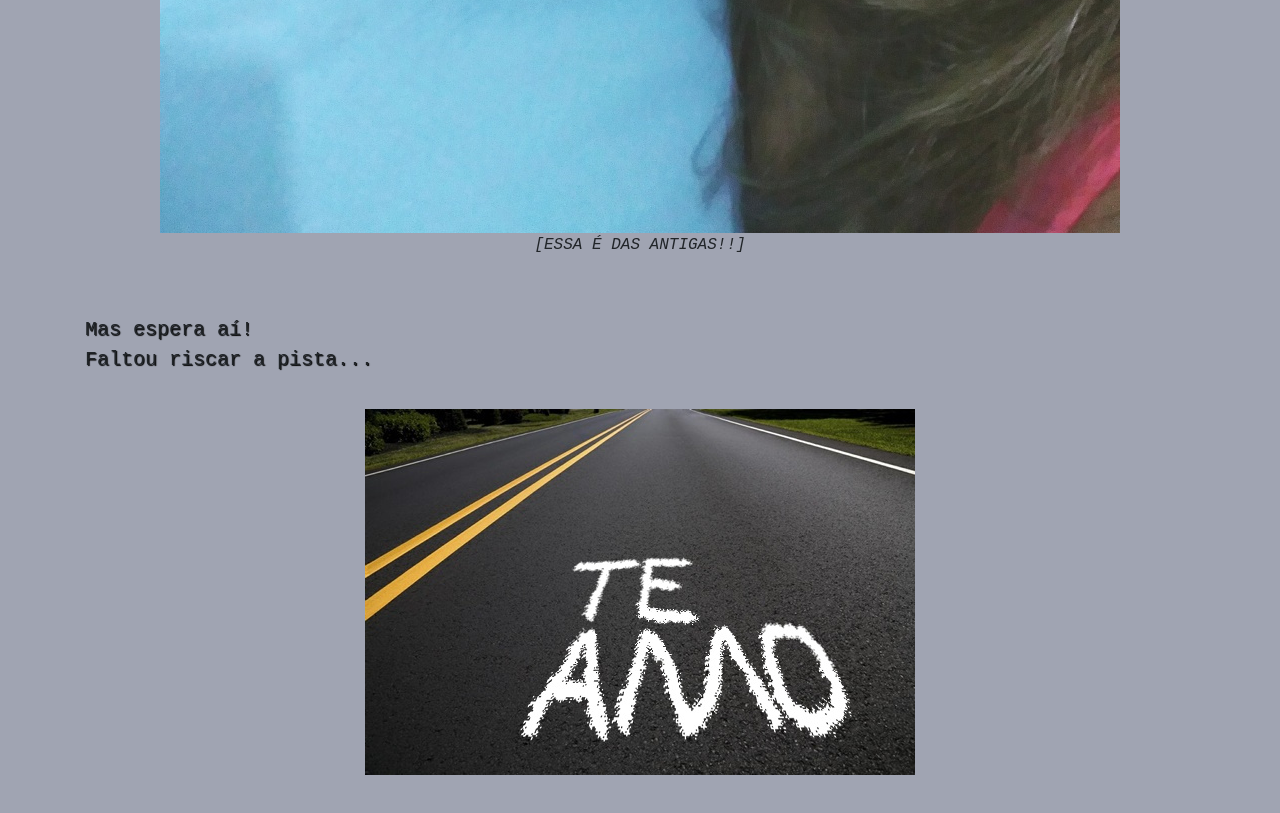
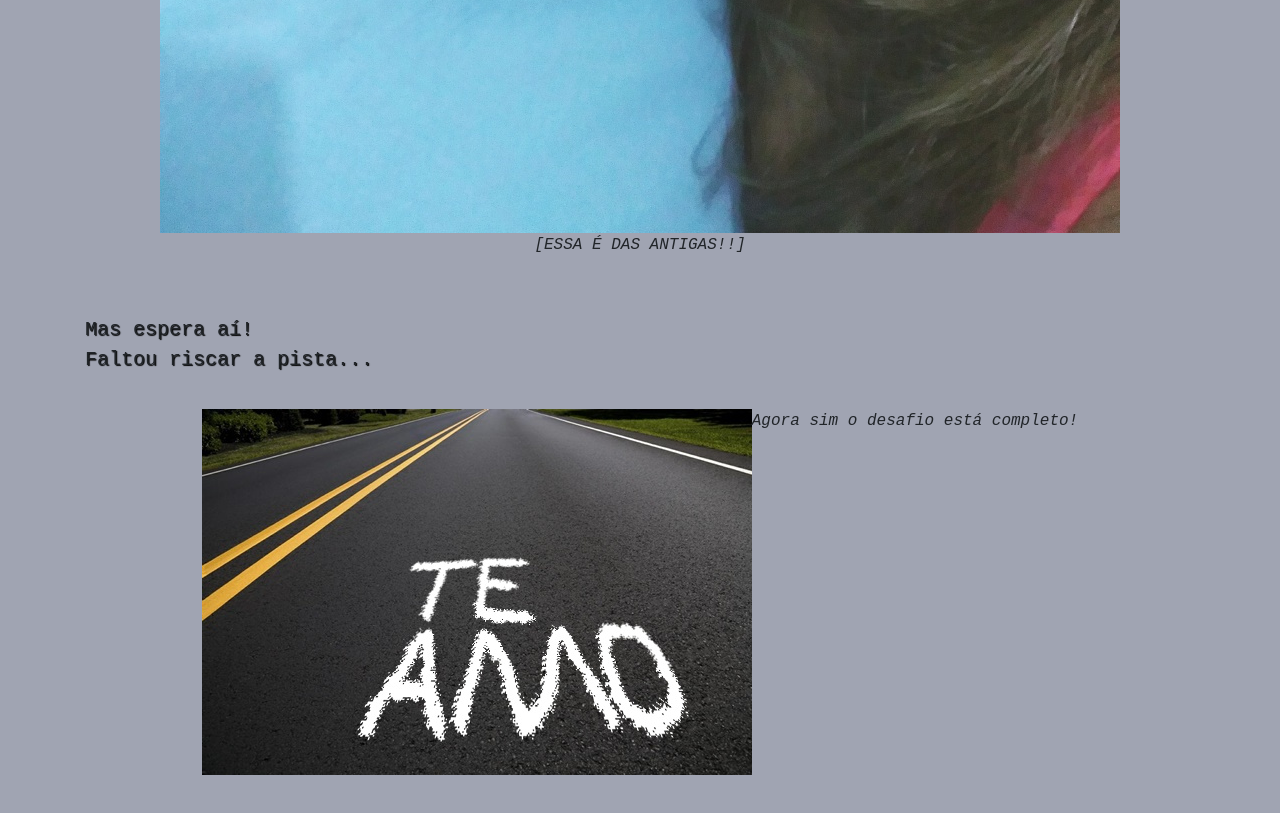
Before and after one commit to franklinmatheus/franklinmatheus.github.io, a plain HTML site: page dia5.html in a window 1280 px wide. Shown: the part 4194-5007 px from the top of the page. Drawn offline with nearby package versions, Linux system fonts and the light colour scheme.

Commit message:
new pages added

```diff
--- a/dia5.html
+++ b/dia5.html
@@ -79,6 +79,7 @@
     <div class="container fadein">
       <div class="row justify-content-center">
           <img src="img/asfalto.jpeg">
+          <i>Agora sim o desafio está completo!</i>
       </div>
     </div>
   </body>
```
